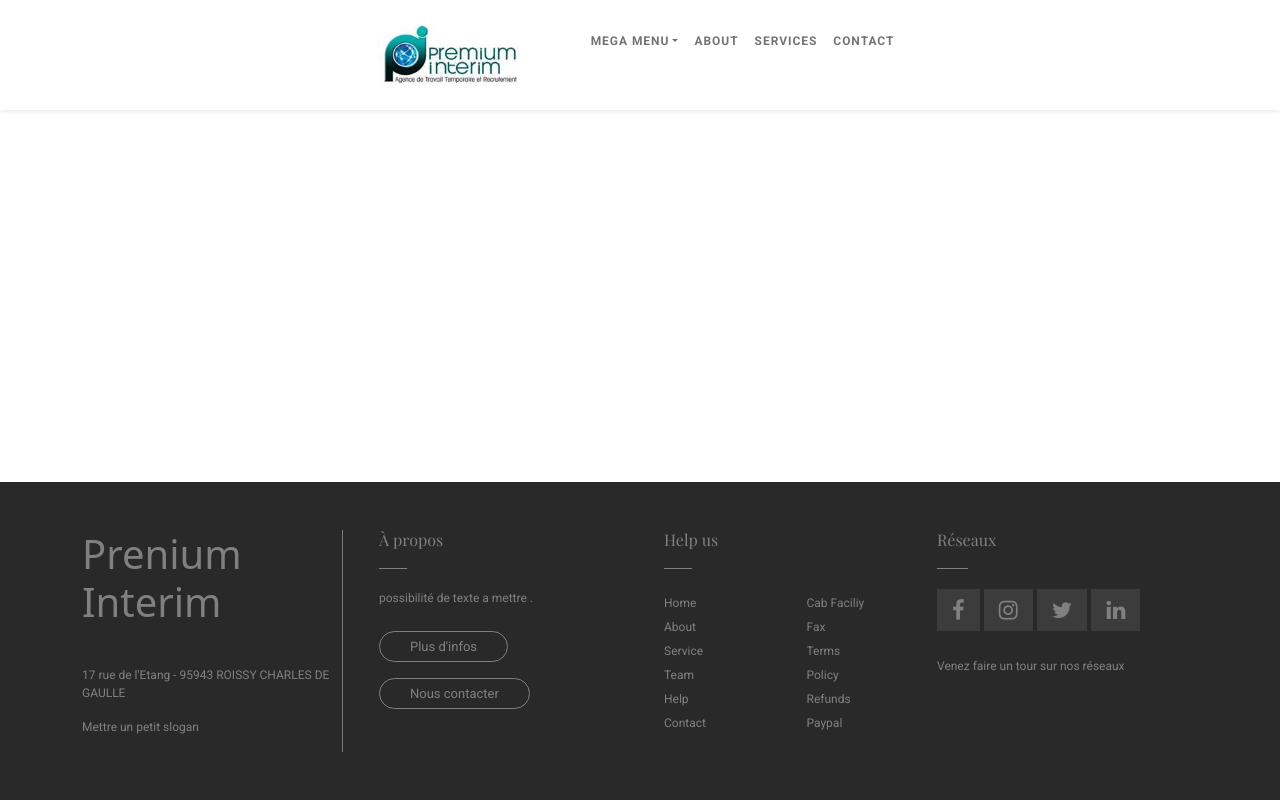
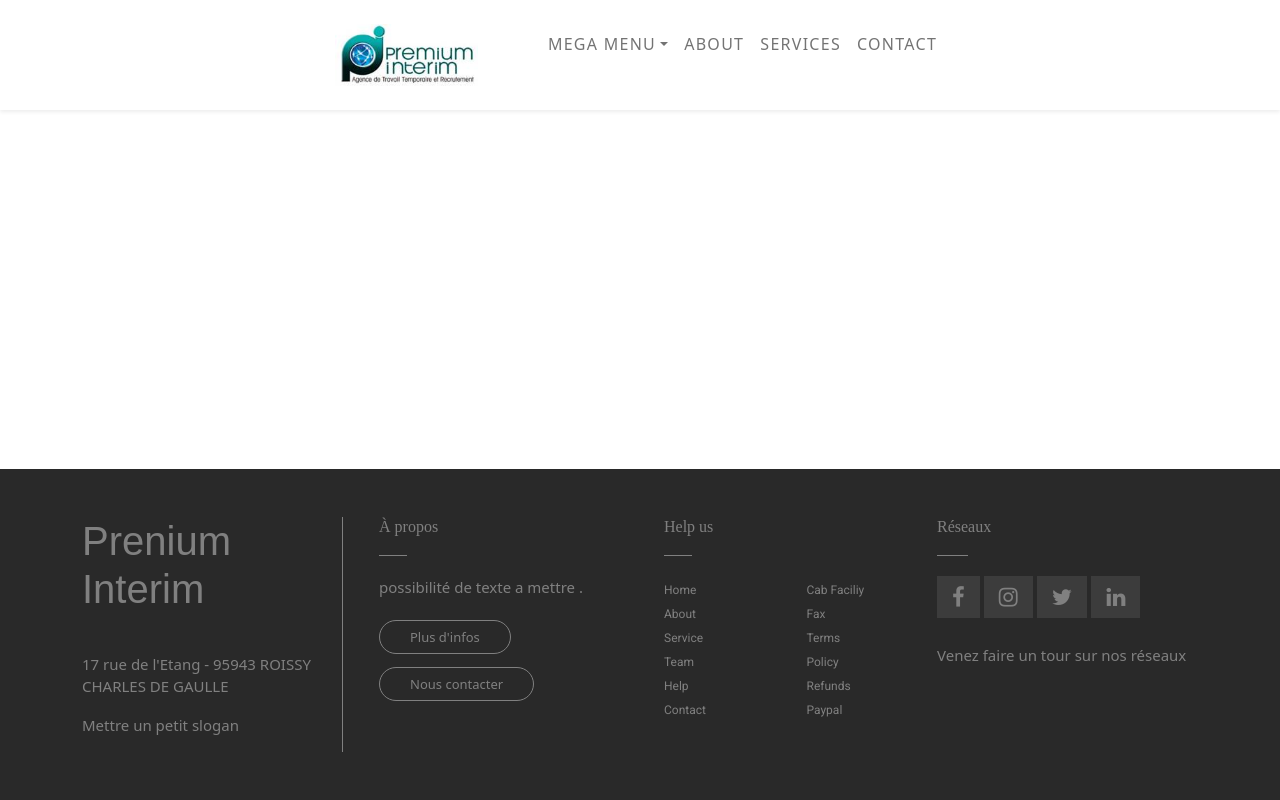
Before and after one commit to alexismajchrzak/Business-interim-Stage, a PHP site: page / in a window 1280 px wide. Run offline with PHP 8.4, Linux system fonts and the light colour scheme; some libraries are stand-ins or nearby versions.

Commit message:
reglage header + footer dans le include du header

```diff
--- a/footer/footer.css
+++ b/footer/footer.css
@@ -8,10 +8,20 @@
  footer {
         color: grey;
  }
- footer p, a {
-font-size: 12px;
-font-family: 'Roboto', sans-serif;
+
+
+footer ul li a {    /* tout les <a> du footer */
+
+    font-size: 12px;
+    font-family: 'Roboto', sans-serif;
+
 }
+
+
+footer p {     /* tout les <p> du footer */
+    font-size: 15px ;
+}
+
 footer h6 {
 font-family: 'Playfair Display', serif;
 margin-bottom: 40px;
--- a/header/header.css
+++ b/header/header.css
@@ -1,21 +1,26 @@
 .megamenu {
-    position: static
+    position: static !important ;
 }
 
 .megamenu .dropdown-menu {
-    background: none;
-    border: none;
-    width: 100%
+    background: none !important;
+    border: none !important;
+    width: 100% !important;
 }
 
 
 code {
-    color: #745eb1;
-    background: #fff;
-    padding: 0.1rem 0.2rem;
-    border-radius: 0.2rem
+    color: #745eb1 !important;
+    background: #fff !important;
+    padding: 0.1rem 0.2rem !important;
+    border-radius: 0.2rem !important;
 }
 
 .text-uppercase {
-    letter-spacing: 0.08em
+    letter-spacing: 0.08em !important;
 }
+
+.text-uppercase {
+
+font-size: 100%;
+}
--- a/header/header.php
+++ b/header/header.php
@@ -6,6 +6,14 @@
     <link href="https://cdn.jsdelivr.net/npm/bootstrap@5.0.0-beta1/dist/css/bootstrap.min.css" rel="stylesheet" integrity="sha384-giJF6kkoqNQ00vy+HMDP7azOuL0xtbfIcaT9wjKHr8RbDVddVHyTfAAsrekwKmP1" crossorigin="anonymous">
     <link href="header.css" rel="stylesheet" />
     <link href='https://stackpath.bootstrapcdn.com/bootstrap/4.3.1/css/bootstrap.min.css'>
+
+
+     <!-- footer link -->
+  <link rel="stylesheet" href="https://cdnjs.cloudflare.com/ajax/libs/font-awesome/4.7.0/css/font-awesome.min.css">
+  <link href="https://fonts.googleapis.com/css?family=Roboto:100,300,400,500,700" rel="stylesheet">
+  <link href="../footer/footer.css" rel="stylesheet" />
+
+    <!-- fin footer link -->
 
 
     <title>Prenium Interim</title>
@@ -103,7 +111,18 @@
 
 
 
+<?php
+        include "footer/footer.php"
+    ?>
 
+
+
+
+
+ <!-- footer link -->
+  <link rel="stylesheet" href="https://cdnjs.cloudflare.com/ajax/libs/font-awesome/4.7.0/css/font-awesome.min.css">
+  <link href="https://fonts.googleapis.com/css?family=Roboto:100,300,400,500,700" rel="stylesheet">
+    <!-- fin footer link -->
 
 
     <script src="header.js"></script>
--- a/index.php
+++ b/index.php
@@ -13,9 +13,6 @@
     <!-- fin header link -->
 
     <!-- footer link -->
-  <link rel="stylesheet" href="https://maxcdn.bootstrapcdn.com/bootstrap/4.1.3/css/bootstrap.min.css">
-  <link href="https://fonts.googleapis.com/css?family=Playfair+Display:400,700,900" rel="stylesheet">
-  <link href="//maxcdn.bootstrapcdn.com/bootstrap/4.1.1/css/bootstrap.min.css" rel="stylesheet" id="bootstrap-css">
   <link rel="stylesheet" href="https://cdnjs.cloudflare.com/ajax/libs/font-awesome/4.7.0/css/font-awesome.min.css">
   <link href="https://fonts.googleapis.com/css?family=Roboto:100,300,400,500,700" rel="stylesheet">
     <!-- fin footer link -->
@@ -45,14 +42,6 @@
 
 
 
-
-    <?php
-        include "footer/footer.php"
-    ?>
-
-
-
-
     <!-- Javascript Script -->
     <script src="index.js"></script>
     <script src="header/header.js"></script>
@@ -60,10 +49,7 @@
     <script src="https://cdn.jsdelivr.net/npm/bootstrap@5.0.0-beta1/dist/js/bootstrap.bundle.min.js" integrity="sha384-ygbV9kiqUc6oa4msXn9868pTtWMgiQaeYH7/t7LECLbyPA2x65Kgf80OJFdroafW" crossorigin="anonymous"></script>
 
     <!--footer scipt -->
-    <script src="//maxcdn.bootstrapcdn.com/bootstrap/4.1.1/js/bootstrap.min.js"></script>
-    <script src="//cdnjs.cloudflare.com/ajax/libs/jquery/3.2.1/jquery.min.js"></script>
-    <script src="https://ajax.googleapis.com/ajax/libs/jquery/3.3.1/jquery.min.js"></script>
-    <script src="https://cdnjs.cloudflare.com/ajax/libs/popper.js/1.14.3/umd/popper.min.js"></script>
+   <script src="https://cdnjs.cloudflare.com/ajax/libs/popper.js/1.14.3/umd/popper.min.js"></script>
     <script src="https://maxcdn.bootstrapcdn.com/bootstrap/4.1.3/js/bootstrap.min.js"></script>
     <!-- fin footer scipt -->
 
```
